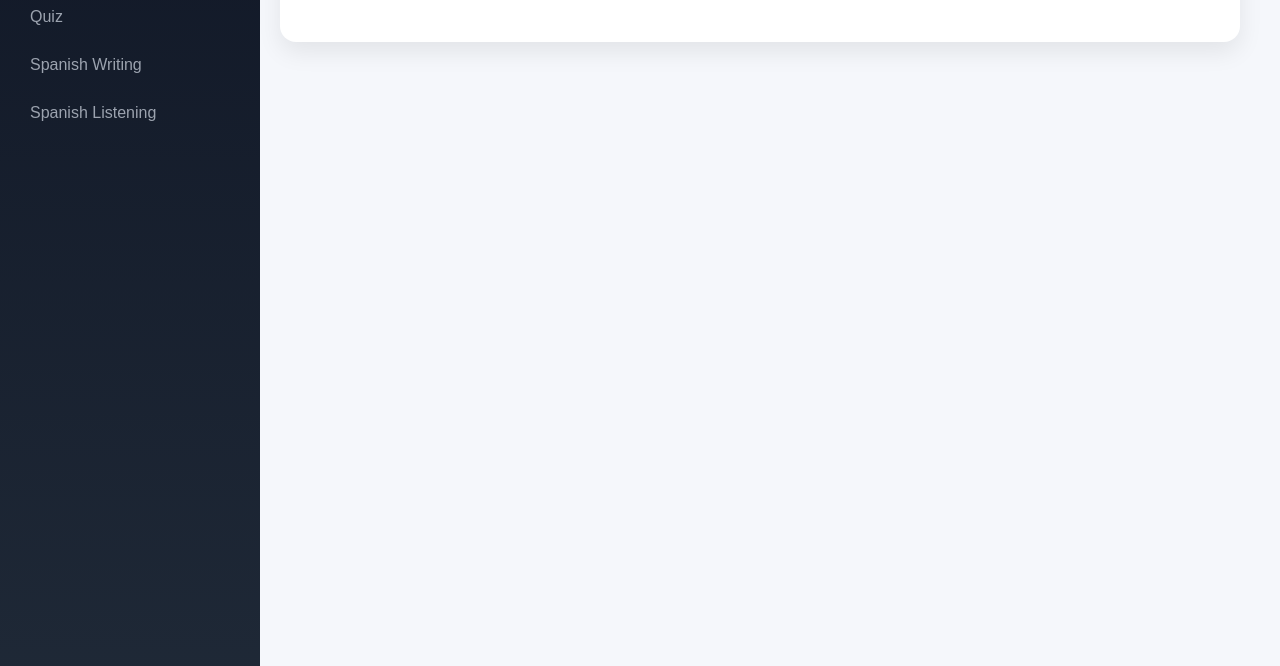
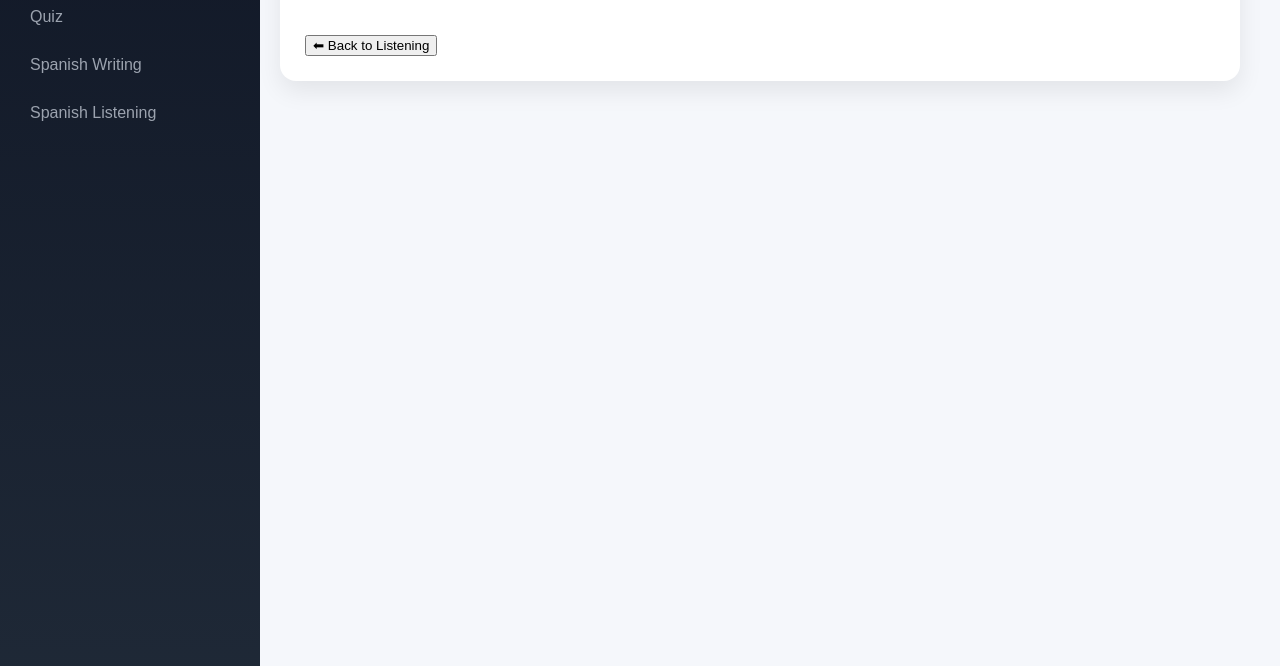
Before and after one commit to moregan366/Spanish-Learning, a Flask app: page /results in a window 1280 px wide. Shown: the part 134-800 px from the top of the page. Run offline with Flask 3, Linux system fonts and the light colour scheme; some libraries are stand-ins or nearby versions.

Commit message:
Update results.html

```diff
--- a/Templates/results.html
+++ b/Templates/results.html
@@ -82,8 +82,20 @@ body {
         <div class="score">Score: {{ score }}%</div>
 
         <p>{{ feedback }}</p>
+
+        <br>
+        <button onclick="goBack()" class="primary">
+            ⬅ Back to Listening
+        </button>
     </div>
 </div>
 
 </body>
+
+<script>
+function goBack() {
+    window.location.href = "/listening";
+}
+</script>
+
 </html>
```
